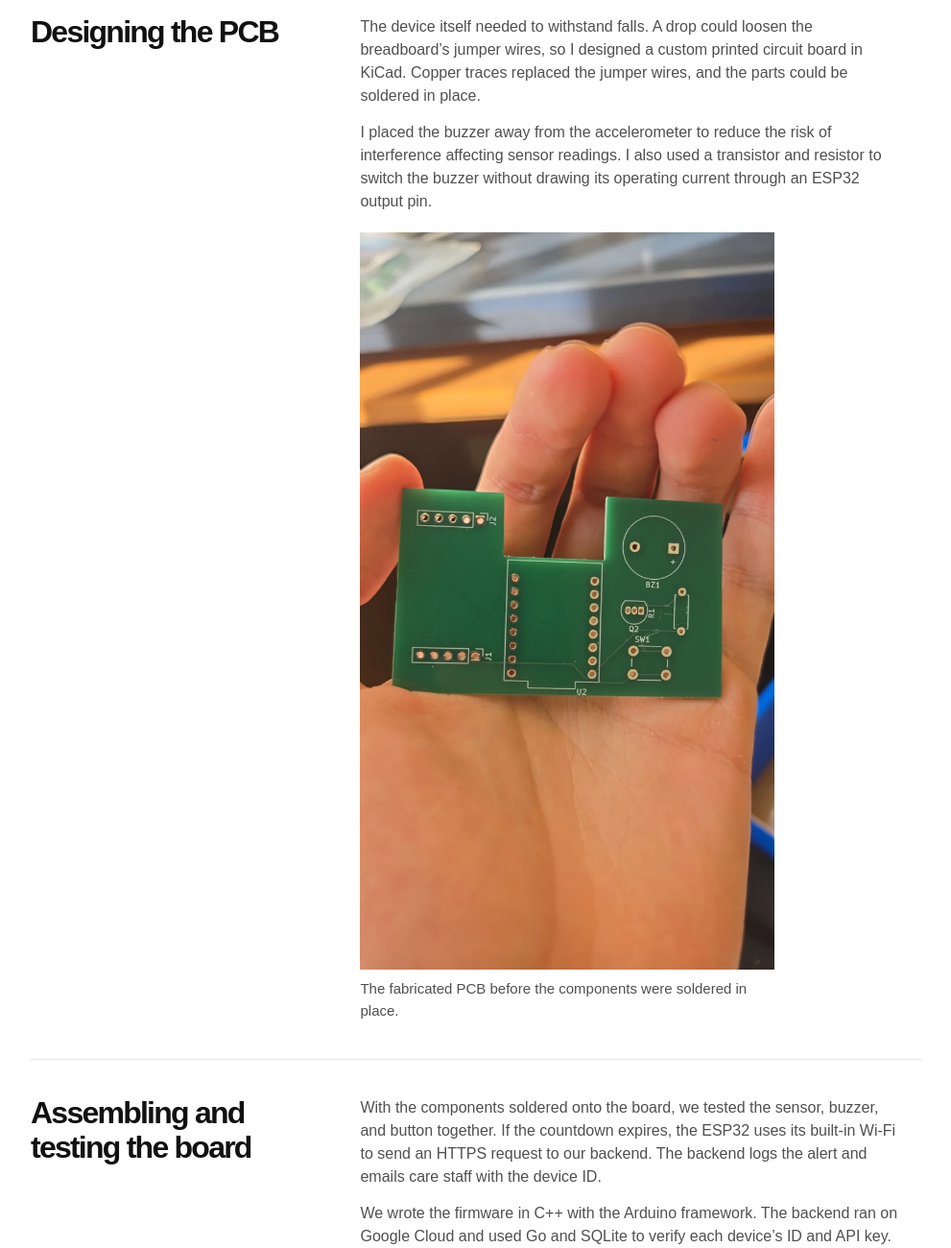
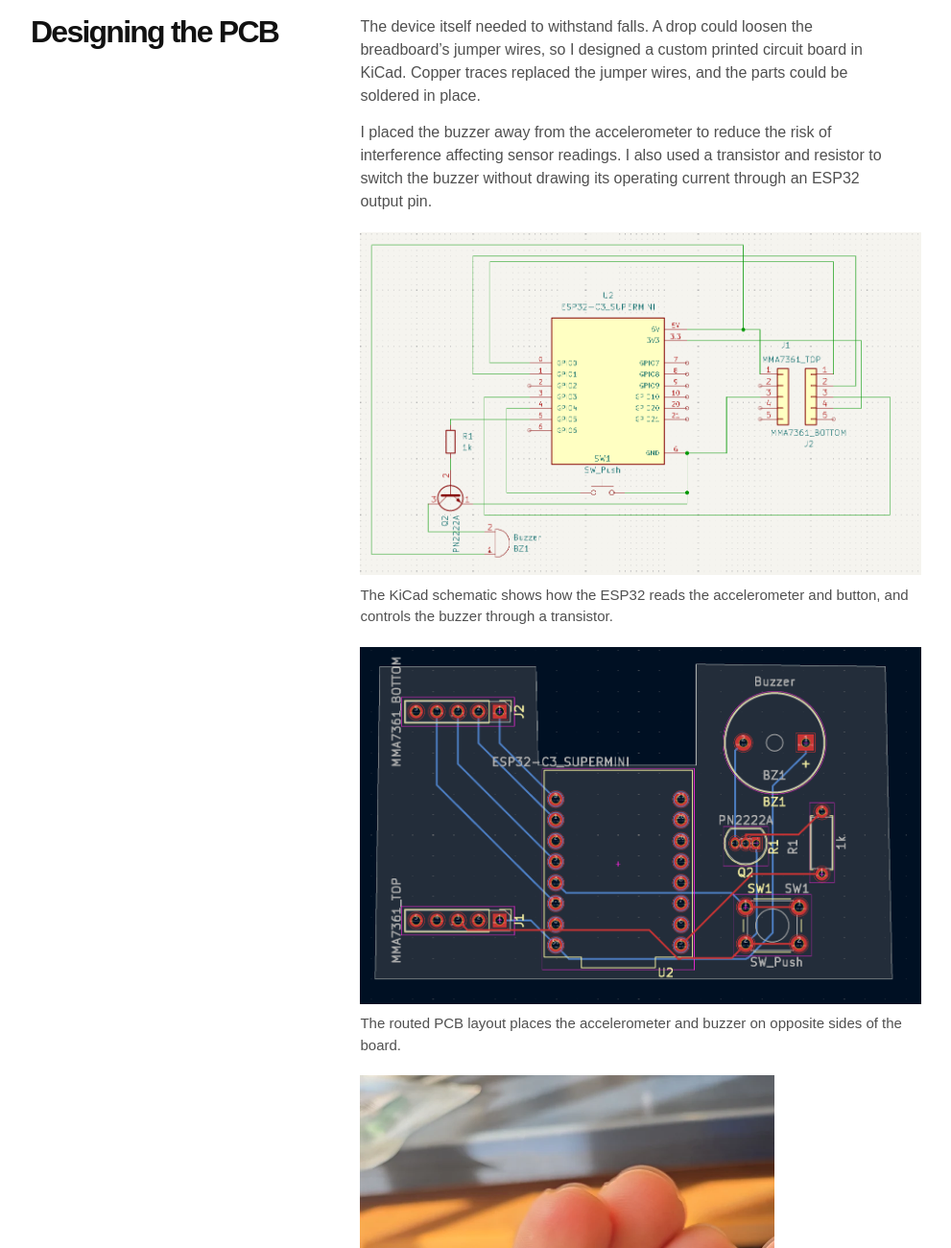
Before and after one commit to WaterloosTopElectricalEngineer/WaterloosTopElectricalEngineer.github.io, a plain HTML site: page fall-detector.html in a window 1280 px wide. Shown: the part 1405-2705 px from the top of the page at 96% size, without its empty margins (256-1247 px from the left). Drawn offline with Linux system fonts and the light colour scheme.

Commit message:
Show fall detector KiCad schematic and board layout

```diff
--- a/fall-detector.html
+++ b/fall-detector.html
@@ -44,6 +44,14 @@
         <div>
           <p>The device itself needed to withstand falls. A drop could loosen the breadboard’s jumper wires, so I designed a custom printed circuit board in KiCad. Copper traces replaced the jumper wires, and the parts could be soldered in place.</p>
           <p>I placed the buzzer away from the accelerometer to reduce the risk of interference affecting sensor readings. I also used a transistor and resistor to switch the buzzer without drawing its operating current through an ESP32 output pin.</p>
+          <figure>
+            <img src="assets/fall-detector-kicad-schematic.png" alt="KiCad schematic connecting the ESP32-C3 to the MMA7361 accelerometer, SOS button, and transistor-driven buzzer" width="1207" height="738" loading="lazy">
+            <figcaption>The KiCad schematic shows how the ESP32 reads the accelerometer and button, and controls the buzzer through a transistor.</figcaption>
+          </figure>
+          <figure>
+            <img src="assets/fall-detector-kicad-layout.png" alt="KiCad board layout with the ESP32 footprint in the center, accelerometer headers on the left, and buzzer on the right" width="1223" height="778" loading="lazy">
+            <figcaption>The routed PCB layout places the accelerometer and buzzer on opposite sides of the board.</figcaption>
+          </figure>
           <figure class="build-photo">
             <img src="assets/fall-detector-bare-pcb.webp" alt="Bare green circuit board with labeled footprints and through-holes" width="720" height="1280" loading="lazy">
             <figcaption>The fabricated PCB before the components were soldered in place.</figcaption>
```
Also changed, not shown: assets/fall-detector-kicad-layout.png (added), assets/fall-detector-kicad-schematic.png (added).
